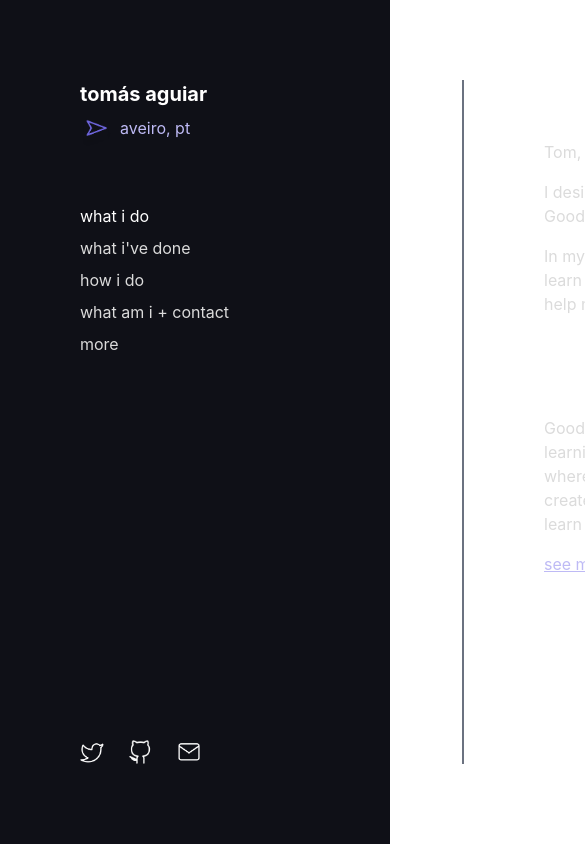
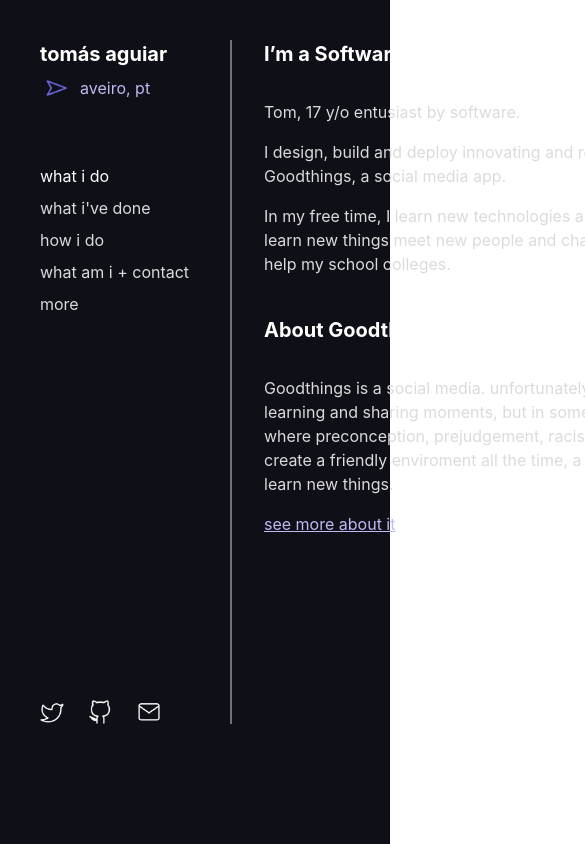
Before and after one commit to aguiarhcode/portfolio, a Next.js app: page / in a window 390 px wide. Shown: the top 844 px of the page, 585 px wide, since content can reach past the window. Built offline with nearby package versions, Linux system fonts and the light colour scheme.

Commit message:
Responsive Index Page

```diff
--- a/pages/index.js
+++ b/pages/index.js
@@ -3,7 +3,7 @@ import Image from 'next/image'
 
 export default function Home() {
   return (
-    <div className=" bg-bgBlue pt-20 pl-20 h-screen ">
+    <div className=" bg-bgBlue pl-10 2xl:pl-20 pt-10 2xl:pt-20 h-screen ">
       <Head>
         <title>tom portfolio</title>
         <meta name="description" content="Tomás Aguiar's Portfolio" />
@@ -13,7 +13,7 @@ export default function Home() {
       <div className="">
         <div className="flex flex-row ">
           <div>
-            <div className="w-96 border-r-2 border-gray-500 ">
+            <div className="w-48 2xl:w-96 h-full border-r-2 border-gray-500 ">
               <p className="text-white font-bold text-xl mb-2">tomás aguiar</p>
               <div className="flex flex-row space-x-2" >
                 <img className="w-8 h-8" src='/loc.png'></img>
@@ -36,7 +36,7 @@ export default function Home() {
             </div>
           </div>
 
-          <div className=" pl-20 ">
+          <div className=" pl-8 2xl:pl-16 ">
             <p className="text-white font-bold text-xl mb-8 ">I’m a Software Developer</p>
             <p className="text-textColor-light mb-4">Tom, 17 y/o entusiast by software. </p>
             <p className="text-textColor-light w-200 mb-4">I design, build and deploy innovating and reliability software. Currently i’m developing Goodthings, a social media app.</p>
```
